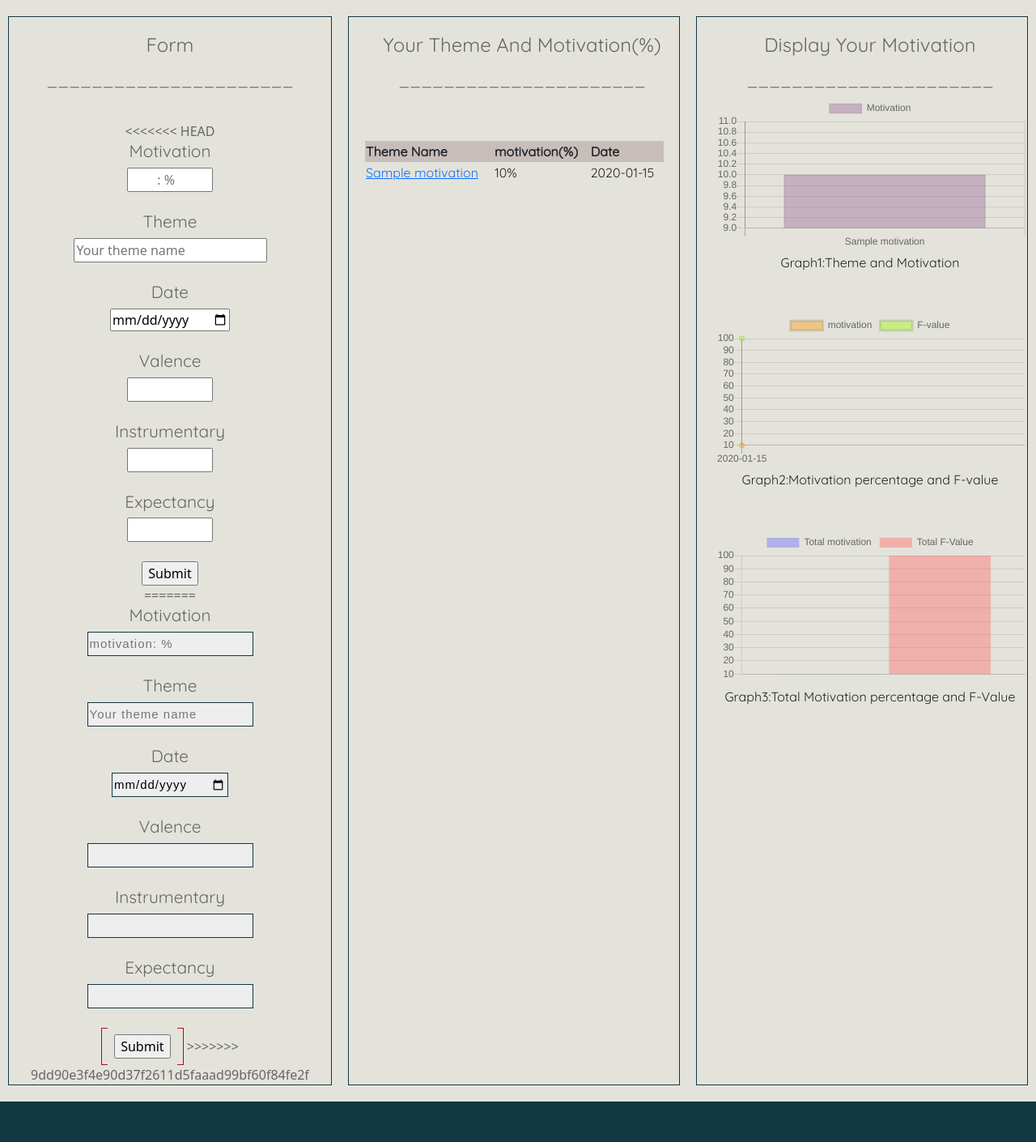
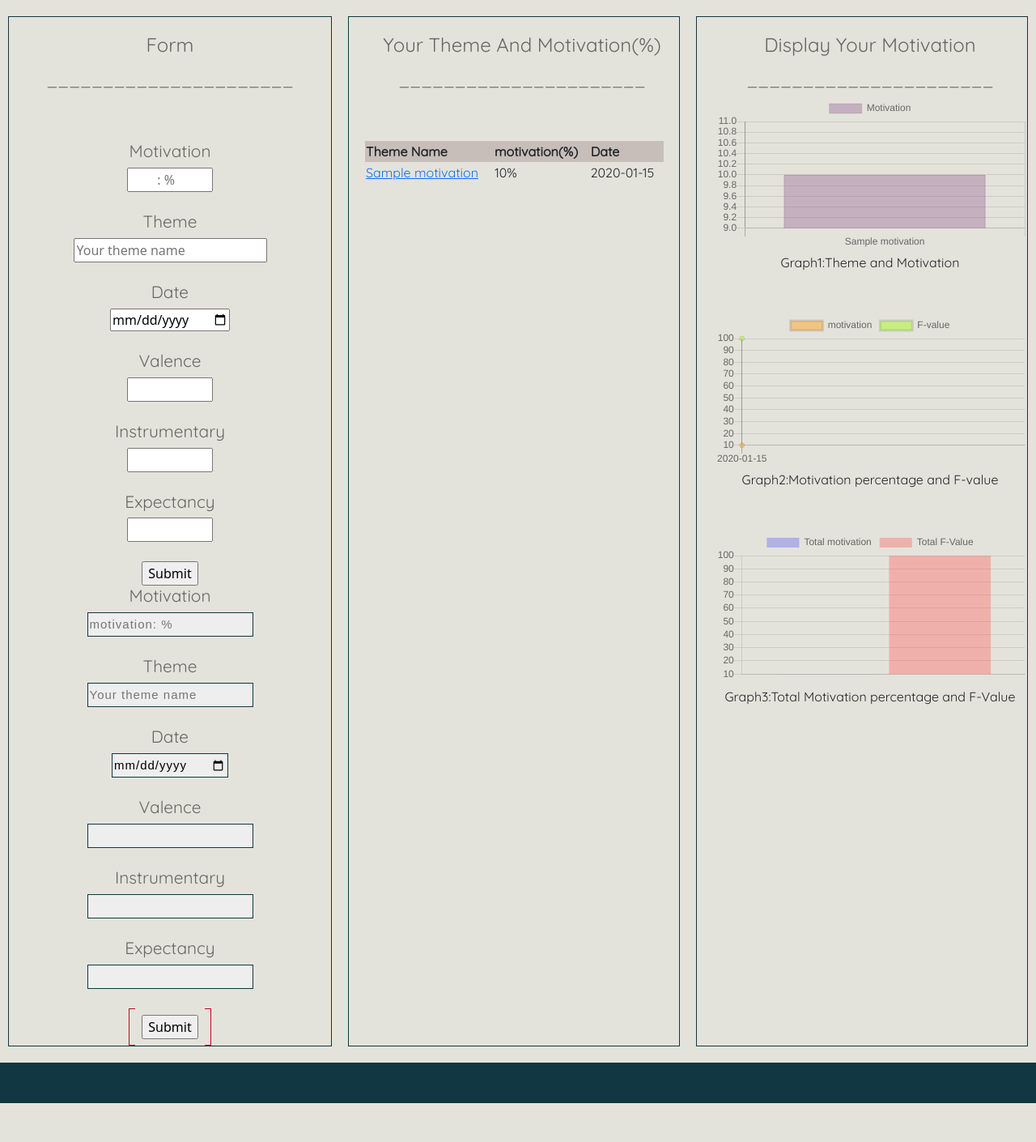
Before and after one commit to shosuke-13/MOTIVATE, a Flask app: page /motivation in a window 1280 px wide. Shown: the part 100-1510 px from the top of the page at 81% size. After the commit the page ends 1462 px from the top, so only its background shows below. Run offline with Flask 3, Linux system fonts and the light colour scheme; tables that the repository leaves empty hold one stand-in row (values such as "Sample post"); some libraries are stand-ins or nearby versions; some web fonts are replaced.

Commit message:
Update motivation.html

```diff
--- a/templates/motivation.html
+++ b/templates/motivation.html
@@ -32,7 +32,7 @@
                 <h3 class="h3_profile">______________________</h3>
 
                 <form action="/motivation" method = "POST">
-<<<<<<< HEAD
+
                   <br><h3 class="h3_motivation">Motivation</h3><input type="number" name = "motivation" placeholder= "        : %" max="100" min="-100"></br>
                   <br><h3 class="h3_motivation">Theme</h3><input type="text" name = "theme" placeholder = "Your theme name"></br>
                   <br><h3 class="h3_motivation">Date</h3><input type="date" name="due"></br>
@@ -40,7 +40,7 @@
                   <br><h3 class="h3_motivation">Instrumentary</h3><input type="number" step="0.1" name="instrumentary" max="1" min="-1"></br>
                   <br><h3 class="h3_motivation">Expectancy</h3><input type="number" step="0.1" name="expectancy" max="1" min="-1"></br>
                   <br><input type="submit" name = "submit" placeholder = "submit"></br>
-=======
+
                     <h3 class="h3_motivation">Motivation</h3>
                     <div class="form">
                         <label class="form_label">
@@ -86,7 +86,7 @@
                     <div class="button-panel edit_button">
                         <input type="submit" name = "submit" placeholder = "submit">
                     </div>
->>>>>>> 9dd90e3f4e90d37f2611d5faaad99bf60f84fe2f
+
                 </form>
 
             </div>
```
